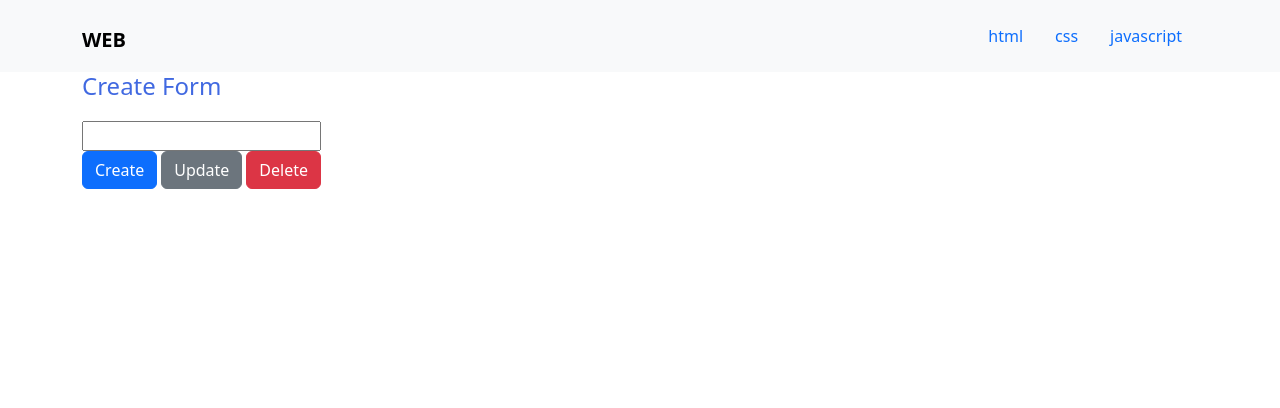
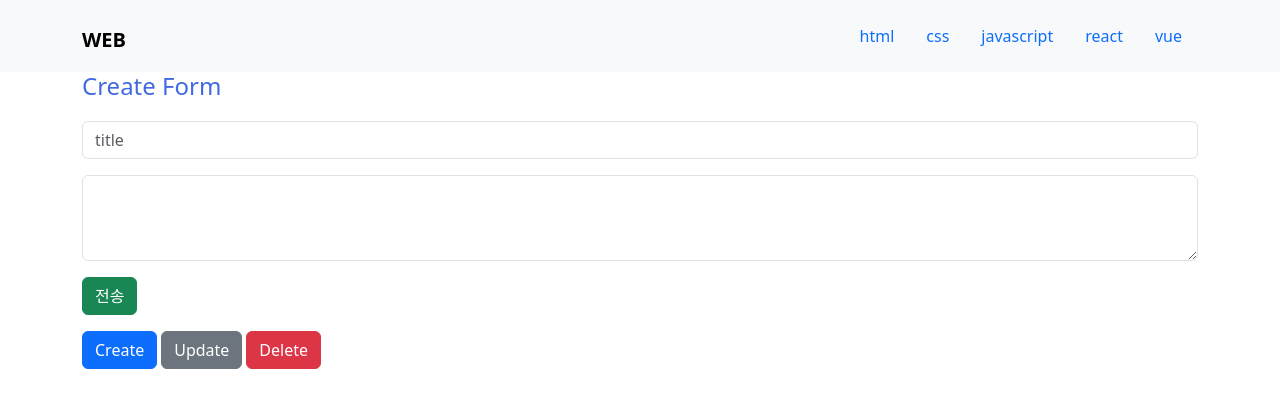
Before and after one commit to alikerock/nextjs-app-lesson, a Next.js app: page /create in a window 1280 px wide. Shown: the top 408 px of the page. Built offline with nearby package versions, Linux system fonts and the light colour scheme; data requests are answered from the project's data file.

Commit message:
feat: 새글 추가 및 저장

```diff
--- a/src/app/create/page.js
+++ b/src/app/create/page.js
@@ -1,8 +1,38 @@
+"use client";
+import { useRouter } from 'next/navigation'
+
 export default function Create() {
+  const router = useRouter();
+  const handleSubmit = (e)=>{
+    e.preventDefault();
+    const title = e.target.title.value;
+    const message = e.target.message.value;
+    const options = {
+      method:'POST',
+      headers:{
+        'Content-Type':'application/json'
+      },
+      body:JSON.stringify({title,message}) //입력한 값을 json 문자열 형태로 변환
+    }
+    fetch('http://localhost:9999/topics', options)
+    .then(res=>res.json())
+    .then(result=>{
+      router.push(`/read/${result.id}`);
+    });
+  }
+
   return (
     <>
-      <form>
-        <input type="text"/>
+     <form onSubmit={handleSubmit}>
+        <div className="mb-3">
+          <input type="text" className="form-control" name="title" placeholder="title"/>
+        </div>
+        <div className="mb-3">
+          <textarea className="form-control" name="message" rows="3"></textarea>
+        </div>
+        <p>
+          <button type="submit" className="btn btn-success">전송</button>
+        </p>
       </form>
     </>
   );
--- a/src/app/db.json
+++ b/src/app/db.json
@@ -1,5 +1,5 @@
 {
-    "topics":[
+  "topics": [
     {
       "id": "1",
       "title": "html",
@@ -14,10 +14,26 @@
       "id": "3",
       "title": "javascript",
       "message": "javascript is..."
+    },
+    {
+      "id": "3aba",
+      "title": "react",
+      "message": "react ..."
+    },
+    {
+      "id": "999b",
+      "title": "vue",
+      "message": "vue ...."
     }
   ],
   "comments": [
-    { "id": 1, "body": "some comment", "postId": 1 }
+    {
+      "id": 1,
+      "body": "some comment",
+      "postId": 1
+    }
   ],
-  "profile": { "name": "typicode" }
+  "profile": {
+    "name": "typicode"
+  }
 }
```
